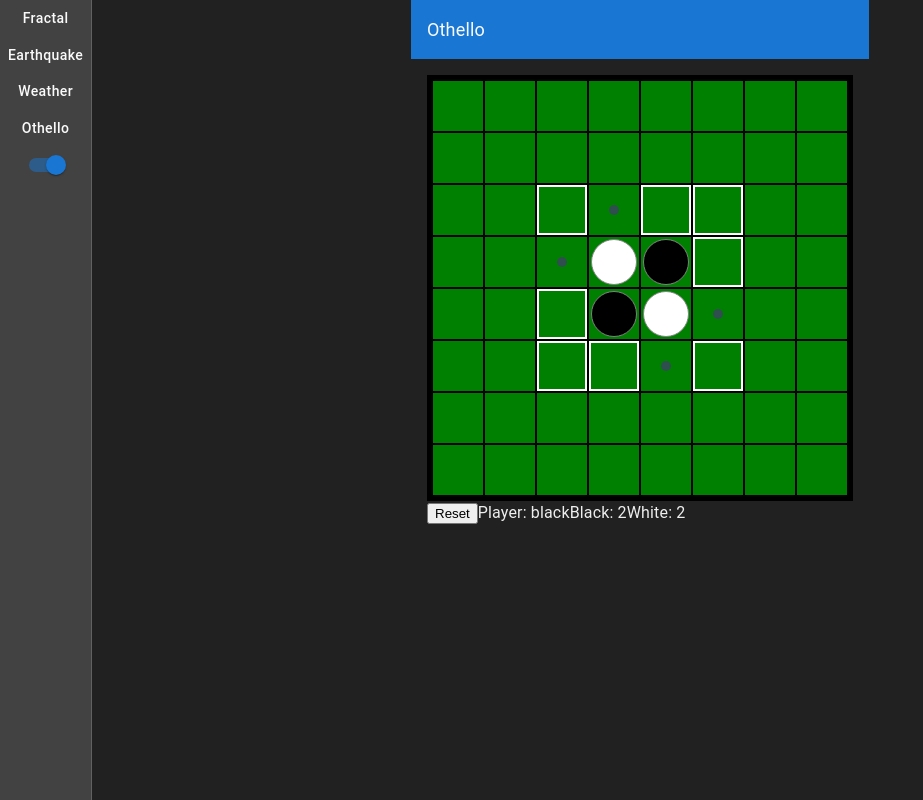
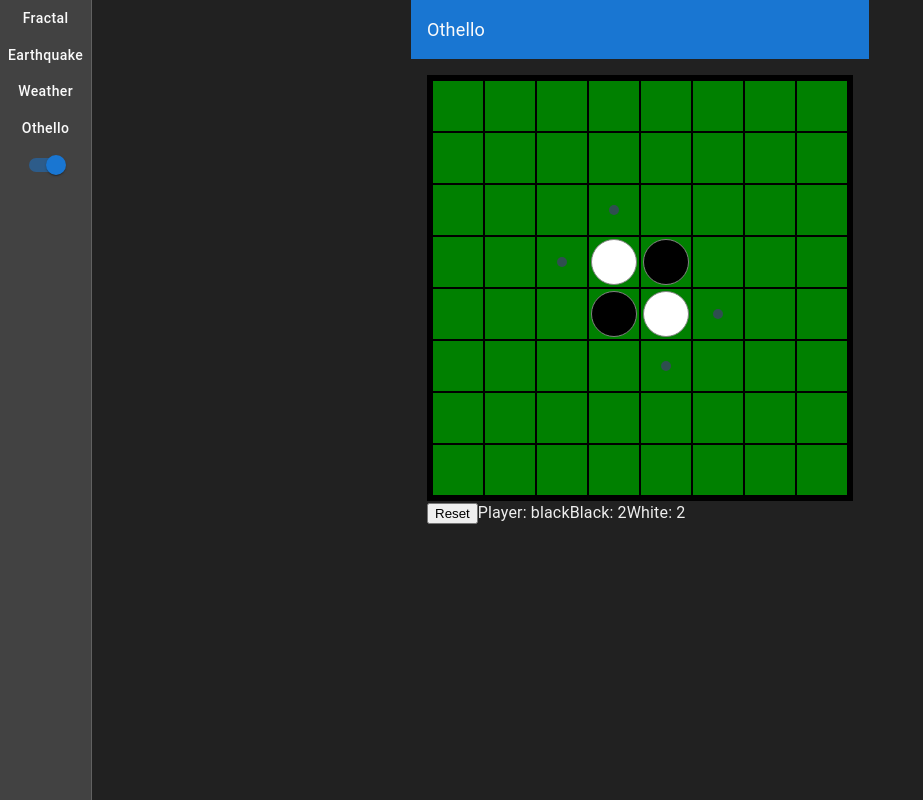
Before and after one commit to ClarenceLuk/web-app, a React (Create React App) app: page / in a window 1280 px wide. Both pictures are taken after a click on the button "Othello". Shown: the whole page, without its empty margins (0-923 px from the left). Built offline with nearby package versions, Linux system fonts and the light colour scheme.

Commit message:
removed possible moves cell highlighting

```diff
--- a/src/pages/othello/cell.tsx
+++ b/src/pages/othello/cell.tsx
@@ -31,16 +31,6 @@
       </div>
     )
   }
-  if (`${row},${col}` in possibleMoves) {
-    return (
-      <div
-        className={styles.possibleCell}
-        key={`${player}-${row}-${col}`}
-        onClick={() => handleFlip(player, row, col)}>
-        <div className={styles[value]} />
-      </div>
-    )
-  }
   return (
     <div
       className={styles.cell}
```
